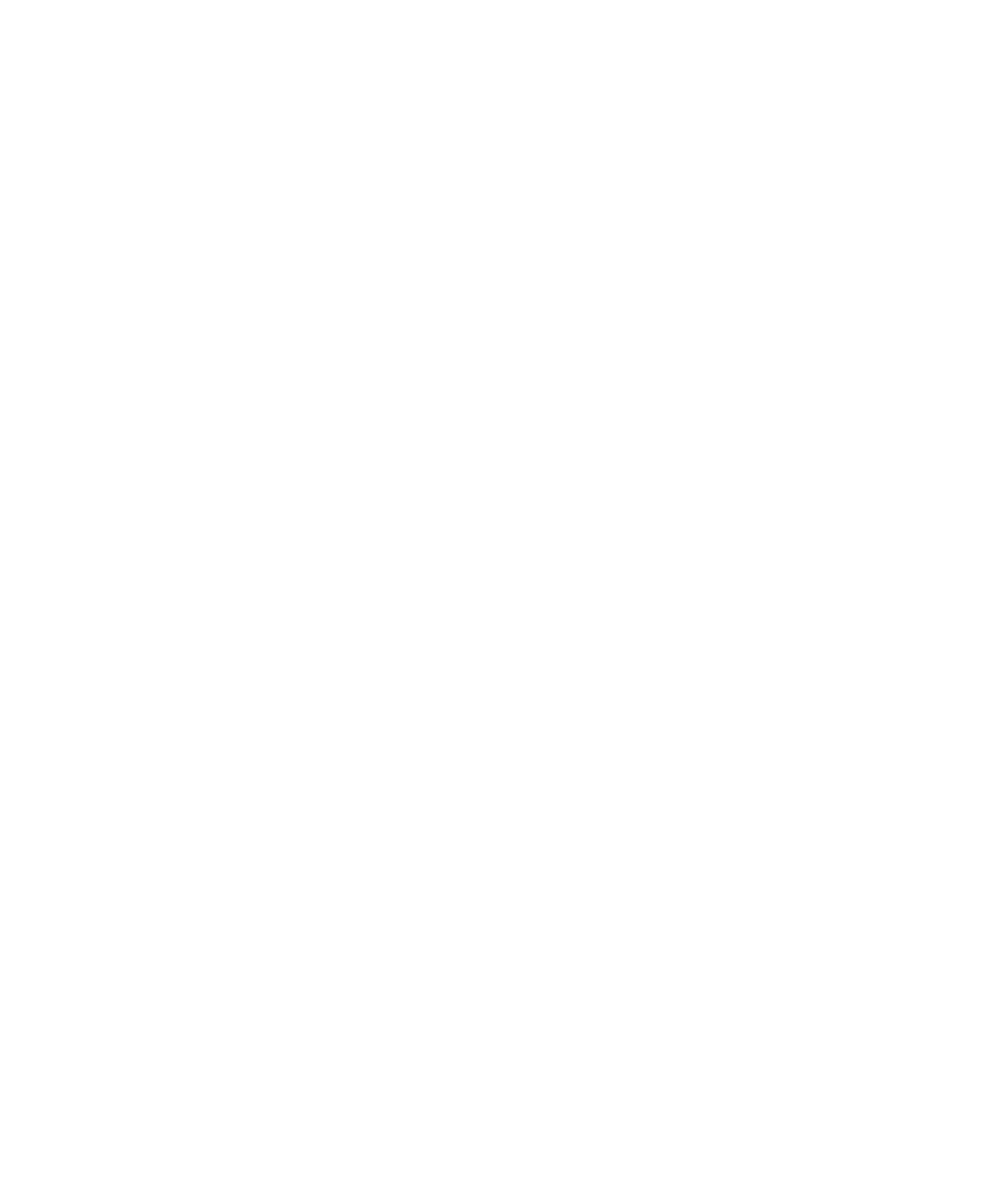
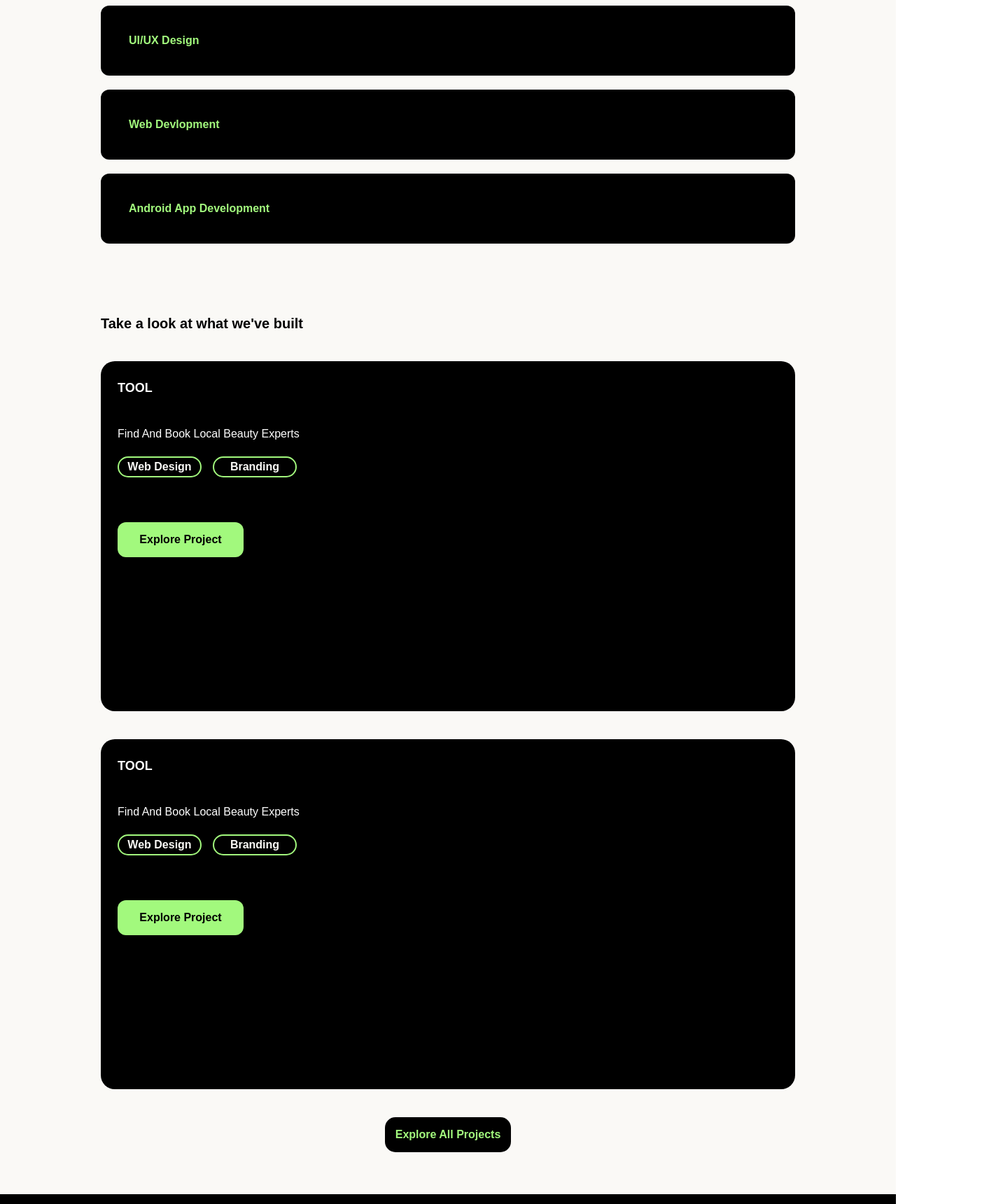
Before and after one commit to ikarn-dev/startup_v1, a Next.js app: page / in a window 1280 px wide. Shown: the part 1020-2740 px from the top of the page at 70% size, 1423 px wide, since content can reach past the window. Before the commit the page ends 960 px from the top, so only its background shows below. Built offline with nearby package versions, Linux system fonts and the light colour scheme.

Commit message:
updated homepage and added new components

```diff
--- a/src/app/page.tsx
+++ b/src/app/page.tsx
@@ -1,13 +1,17 @@
+import ContactUS from "@/components/ContactUS";
 import HeroSection from "@/components/HeroSection";
+import Projects from "@/components/Projects";
+import Services from "@/components/Services";
 
 export default function Home() {
   return (
     <main
-      className="min-h-screen flex items-center justify-center"
-      style={{ backgroundColor: '#FAF9F6' }}
+      className="min-h-screen bg-[#FAF9F6] flex flex-col items-center"
     >
       <HeroSection />
-
+      <Services />
+      <Projects />
+      <ContactUS />
     </main>
   );
 }
--- /dev/null
+++ b/src/components/ContactUS.tsx
@@ -0,0 +1,24 @@
+import React from 'react';
+
+function ContactUS() {
+  return (
+    <div className='bg-black mt-5 mb-5' style={{ width: '100%', height: '250px', display: 'flex', flexDirection: 'column', alignItems: 'center', justifyContent: 'center' }}>
+      <h1 className='text-xl' style={{ textAlign: 'center' }}>Get in Touch</h1>
+      <button
+        style={{
+          marginTop: '20px',
+          backgroundColor: '#A2F97D',
+          color: 'black',
+          padding: '10px 20px',
+          border: 'none',
+          borderRadius: '15px',
+          cursor: 'pointer'
+        }}
+      >
+        Contact Us
+      </button>
+    </div>
+  );
+}
+
+export default ContactUS;
--- /dev/null
+++ b/src/components/Footer.tsx
@@ -0,0 +1,9 @@
+import React from 'react'
+
+function Footer() {
+  return (
+    <div>Footer</div>
+  )
+}
+
+export default Footer
--- /dev/null
+++ b/src/components/Projects.tsx
@@ -0,0 +1,83 @@
+import React from "react";
+
+function Projects() {
+  return (
+    <div className="w-full mt-10 mb-5">
+      <div className="max-w-screen-lg mx-auto px-4">
+        {/* Heading */}
+        <h1 className="text-black text-xl font-bold text-left">
+          Take a look at what we've built
+        </h1>
+
+        {/* Section */}
+        <div className="w-full h-[500px] mt-10 bg-black rounded-[20px] p-6">
+          {/* Text at Top Left */}
+          <h1 className="text-white text-lg font-semibold mb-10">
+            TOOL
+          </h1>
+
+          <p className="flex mb-5 text-white">
+            Find And Book Local Beauty Experts
+          </p>
+
+          {/* Buttons */}
+          <div className="flex flex-row gap-4 mb-16">
+            <button className="w-[120px] h-[30px] bg-black border-2 border-[#A2F97D] text-[#FAF9F6] font-bold rounded-full hover:bg-gray-800 transition">
+              Web Design
+            </button>
+            <button className="w-[120px] h-[30px] bg-black border-2 border-[#A2F97D] text-[#FAF9F6] font-bold rounded-full hover:bg-gray-800 transition">
+              Branding
+            </button>
+          </div>
+
+          {/* Additional Button */}
+          <div className="flex">
+            <button className="w-[180px] h-[50px] bg-[#A2F97D] text-black font-bold rounded-[12px] hover:bg-[#8FEF69] transition">
+              Explore Project
+            </button>
+          </div>
+        </div>
+      </div>
+
+      <div className="max-w-screen-lg mx-auto px-4">
+        {/* Section */}
+        <div className="w-full h-[500px] mt-10 bg-black rounded-[20px] p-6">
+          {/* Text at Top Left */}
+          <h1 className="text-white text-lg font-semibold mb-10">
+            TOOL
+          </h1>
+
+          <p className="flex mb-5 text-white">
+            Find And Book Local Beauty Experts
+          </p>
+
+          {/* Buttons */}
+          <div className="flex flex-row gap-4 mb-16">
+            <button className="w-[120px] h-[30px] bg-black border-2 border-[#A2F97D] text-[#FAF9F6] font-bold rounded-full hover:bg-gray-800 transition">
+              Web Design
+            </button>
+            <button className="w-[120px] h-[30px] bg-black border-2 border-[#A2F97D] text-[#FAF9F6] font-bold rounded-full hover:bg-gray-800 transition">
+              Branding
+            </button>
+          </div>
+
+          {/* Additional Button */}
+          <div className="flex">
+            <button className="w-[180px] h-[50px] bg-[#A2F97D] text-black font-bold rounded-[12px] hover:bg-[#8FEF69] transition">
+              Explore Project
+            </button>
+          </div>
+        </div>
+      </div>
+      <div className="justify-center items-center flex mt-10 mb-5">
+            <button className="w-[180px] h-[50px] bg-black text-[#A2F97D] font-bold rounded-[15px]  hover:bg-gray-800 transition">
+                Explore All Projects
+            </button>
+          </div>
+    </div>
+
+
+  );
+}
+
+export default Projects;
--- /dev/null
+++ b/src/components/Services.tsx
@@ -0,0 +1,30 @@
+import React from 'react';
+
+function Services() {
+  return (
+    <div className="w-full mb-10">
+      <div className="max-w-screen-lg mx-auto px-4">
+        {/* Heading */}
+        <h1 className="text-black text-xl font-semibold text-left">Our Services</h1>
+
+        {/* Section */}
+        <div className="w-full h-[360px] mt-10">
+          <div className="max-w-screen-lg mx-auto">
+            {/* Buttons */}
+            <button className="w-full h-[100px] bg-black text-[#A2F97D] font-bold rounded-xl mb-5 flex items-center pl-10 transition">
+            UI/UX Design
+            </button>
+            <button className="w-full h-[100px] bg-black text-[#A2F97D] font-bold rounded-xl mb-5 flex items-center pl-10 transition">
+            Web Devlopment
+            </button>
+            <button className="w-full h-[100px] bg-black text-[#A2F97D] font-bold rounded-xl flex items-center pl-10 transition">
+            Android App Development
+            </button>
+          </div>
+        </div>
+      </div>
+    </div>
+  );
+}
+
+export default Services;
--- /dev/null
+++ b/src/components/Testimonials.tsx
@@ -0,0 +1,9 @@
+import React from 'react'
+
+function Testimonials() {
+  return (
+    <div>Testimonials</div>
+  )
+}
+
+export default Testimonials
```
